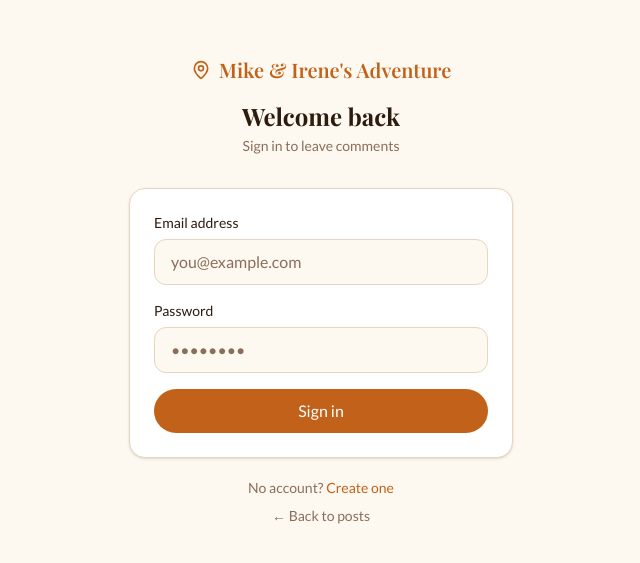
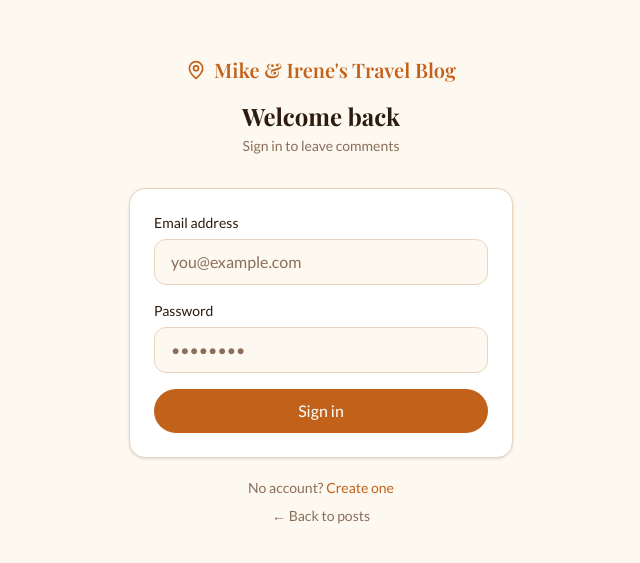
Before and after one commit to xelasrc/mike-and-irene-travel-journal, a Next.js app: page /login in a window 1280 px wide. Shown: the part 109-672 px from the top of the page, without its empty margins (319-959 px from the left). Built offline with nearby package versions, Linux system fonts and the light colour scheme; a web font is replaced by a local one.

Commit message:
update: small text mods

```diff
--- a/app/layout.tsx
+++ b/app/layout.tsx
@@ -16,8 +16,8 @@ const lato = Lato({
 })
 
 export const metadata: Metadata = {
-  title: "Mike & Irene's Great Adventure",
-  description: 'Follow Mike and Irene on their travels — a private family journal.',
+  title: "Mike & Irene's Travel Blog",
+  description: 'Follow Mike and Irene on their travels.',
   robots: { index: false, follow: false },
 }
 
--- a/app/login/LoginForm.tsx
+++ b/app/login/LoginForm.tsx
@@ -40,7 +40,7 @@ export default function LoginForm() {
         <div className="text-center mb-8">
           <Link href="/" className="inline-flex items-center gap-2 text-warm-accent mb-4">
             <MapPin className="w-5 h-5" />
-            <span className="font-serif text-xl font-semibold">Mike & Irene&apos;s Adventure</span>
+            <span className="font-serif text-xl font-semibold">Mike & Irene&apos;s Travel Blog</span>
           </Link>
           <h1 className="font-serif text-2xl font-bold text-warm-text">Welcome back</h1>
           <p className="text-warm-muted text-sm mt-1">Sign in to leave comments</p>
--- a/app/page.tsx
+++ b/app/page.tsx
@@ -36,10 +36,10 @@ export default async function HomePage() {
           </div>
           <h1 className="font-serif text-4xl sm:text-5xl font-bold text-warm-text leading-tight mb-4">
             Mike & Irene&apos;s<br />
-            <span className="text-warm-accent">Great Adventure</span>
+            <span className="text-warm-accent">Travel Blog</span>
           </h1>
           <p className="text-warm-muted text-lg leading-relaxed max-w-md mx-auto">
-            Follow along as Mike and Irene explore the world — a private journal for friends and family.
+            Follow along as Mike and Irene on their travels a private journal for friends and family.
           </p>
         </div>
 
@@ -47,7 +47,7 @@ export default async function HomePage() {
         {postsWithCount.length === 0 ? (
           <div className="text-center py-16 text-warm-muted">
             <p className="font-serif text-xl mb-2">No posts yet</p>
-            <p className="text-sm">Check back soon — the adventure is about to begin!</p>
+            <p className="text-sm">Check back soon!</p>
           </div>
         ) : (
           <div className="space-y-6">
@@ -59,7 +59,7 @@ export default async function HomePage() {
       </main>
 
       <footer className="border-t border-warm-border text-center py-6 text-sm text-warm-muted">
-        Made with love for Mike & Irene ♥
+        Made with love for Mum & Dad
       </footer>
     </>
   )
--- a/app/register/RegisterForm.tsx
+++ b/app/register/RegisterForm.tsx
@@ -74,7 +74,7 @@ export default function RegisterForm() {
         <div className="text-center mb-8">
           <Link href="/" className="inline-flex items-center gap-2 text-warm-accent mb-4">
             <MapPin className="w-5 h-5" />
-            <span className="font-serif text-xl font-semibold">Mike & Irene&apos;s Adventure</span>
+            <span className="font-serif text-xl font-semibold">Mike & Irene&apos;s Travel Blog</span>
           </Link>
           <h1 className="font-serif text-2xl font-bold text-warm-text">Join the journey</h1>
           <p className="text-warm-muted text-sm mt-1">Create an account to leave comments</p>
--- a/components/Navbar.tsx
+++ b/components/Navbar.tsx
@@ -66,10 +66,10 @@ export default function Navbar() {
         >
           <MapPin className="w-4 h-4" />
           <span className="font-serif font-semibold text-lg leading-none hidden sm:block">
-            Mike & Irene&apos;s Adventure
+            Mike & Irene&apos;s Travel Blog
           </span>
           <span className="font-serif font-semibold text-lg leading-none sm:hidden">
-            M&I Adventures
+            M&I Travel Blog
           </span>
         </Link>
 
```
Also changed, not shown: 1 other file (tests, documents, lock files or other folders).
